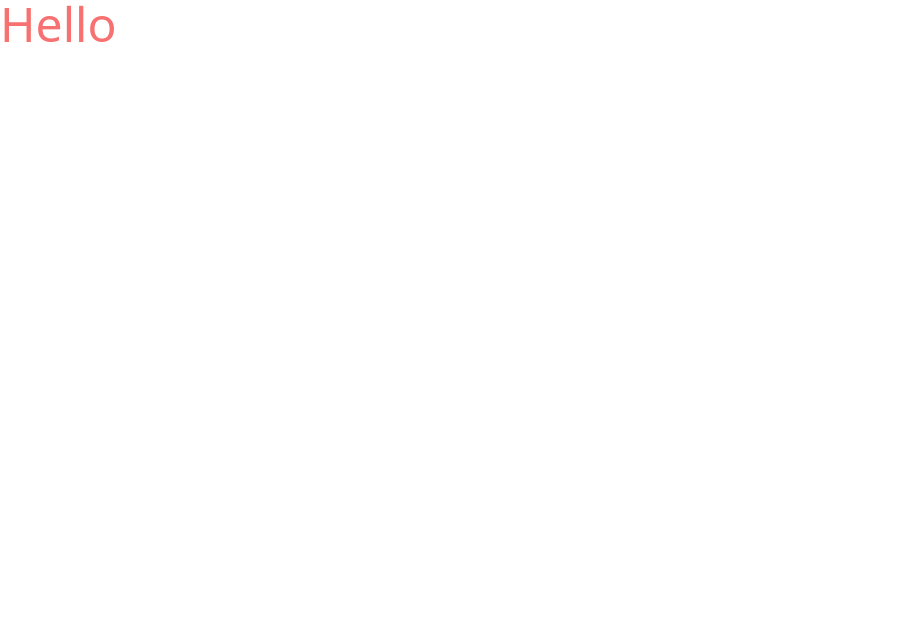
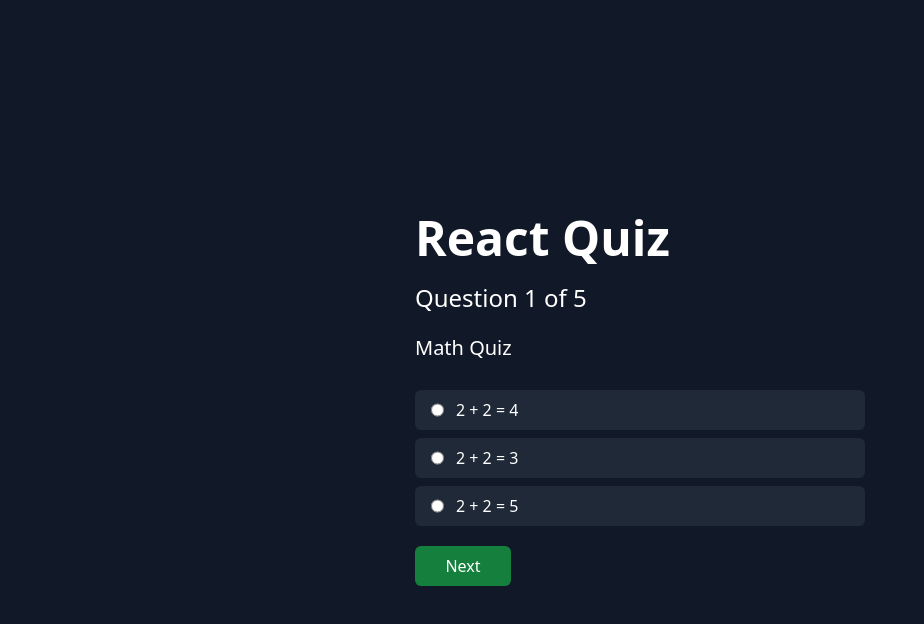
Before and after one commit to Reecure/React_quiz_test, a React (Vite) app: page / in a window 1280 px wide. Shown: the top 624 px of the page, without its empty margins (0-924 px from the left). Built offline with nearby package versions, Linux system fonts and the light colour scheme.

Commit message:
feat: add rendering quiz with static data

```diff
--- /dev/null
+++ b/data.json
@@ -0,0 +1,109 @@
+{
+  "quizs": [
+    {
+      "id": "1",
+      "title": "Math Quiz",
+      "answers": [
+        {
+          "id": 1,
+          "answer": "2 + 2 = 4",
+          "isCorrect": true
+        },
+        {
+          "id": 2,
+          "answer": "2 + 2 = 3",
+          "isCorrect": false
+        },
+        {
+          "id": 3,
+          "answer": "2 + 2 = 5",
+          "isCorrect": false
+        }
+      ]
+    },
+    {
+      "id": "2",
+      "title": "Science Quiz",
+      "answers": [
+        {
+          "id": 1,
+          "answer": "The Earth is flat",
+          "isCorrect": false
+        },
+        {
+          "id": 2,
+          "answer": "The Earth revolves around the Sun",
+          "isCorrect": true
+        },
+        {
+          "id": 3,
+          "answer": "The Sun revolves around the Earth",
+          "isCorrect": false
+        }
+      ]
+    },
+    {
+      "id": "3",
+      "title": "History Quiz",
+      "answers": [
+        {
+          "id": 1,
+          "answer": "World War II ended in 1945",
+          "isCorrect": true
+        },
+        {
+          "id": 2,
+          "answer": "World War II ended in 1939",
+          "isCorrect": false
+        },
+        {
+          "id": 3,
+          "answer": "World War II ended in 1950",
+          "isCorrect": false
+        }
+      ]
+    },
+    {
+      "id": "4",
+      "title": "Geography Quiz",
+      "answers": [
+        {
+          "id": 1,
+          "answer": "The capital of France is Paris",
+          "isCorrect": true
+        },
+        {
+          "id": 2,
+          "answer": "The capital of France is Berlin",
+          "isCorrect": false
+        },
+        {
+          "id": 3,
+          "answer": "The capital of France is Madrid",
+          "isCorrect": false
+        }
+      ]
+    },
+    {
+      "id": "5",
+      "title": "Literature Quiz",
+      "answers": [
+        {
+          "id": 1,
+          "answer": "Shakespeare wrote 'Hamlet'",
+          "isCorrect": true
+        },
+        {
+          "id": 2,
+          "answer": "Shakespeare wrote 'War and Peace'",
+          "isCorrect": false
+        },
+        {
+          "id": 3,
+          "answer": "Shakespeare wrote 'Pride and Prejudice'",
+          "isCorrect": false
+        }
+      ]
+    }
+  ]
+}
--- a/index.html
+++ b/index.html
@@ -5,7 +5,7 @@
     <meta name="viewport" content="width=device-width, initial-scale=1.0" />
     <title>React quiz</title>
   </head>
-  <body>
+  <body class="bg-gray-900 text-white">
     <div id="root"></div>
     <script type="module" src="/src/main.tsx"></script>
   </body>
--- a/src/App.tsx
+++ b/src/App.tsx
@@ -1,5 +1,9 @@
+import { useState } from 'react';
+
+import Quiz from './components/widgets/Quiz';
+
 const App = () => {
-  return <div className="text-5xl text-red-400">Hello</div>;
+  return <Quiz />;
 };
 
 export default App;
--- /dev/null
+++ b/src/components/ui/Button/index.tsx
@@ -0,0 +1,33 @@
+import { ButtonHTMLAttributes, forwardRef, ReactNode } from 'react';
+
+type VariantTypes = 'clear' | 'green';
+
+const variantClasses: Record<VariantTypes, string> = {
+  clear: '',
+  green: 'rounded-md bg-green-700 w-24 h-10',
+};
+
+interface Props extends ButtonHTMLAttributes<HTMLButtonElement> {
+  children: string | ReactNode;
+  onClick?: () => void;
+  variant: VariantTypes;
+  className?: string;
+}
+
+const Button = forwardRef<HTMLButtonElement, Props>((props, ref) => {
+  const { children, onClick, variant, className, ...otherProps } = props;
+
+  return (
+    <button
+      ref={ref}
+      onClick={onClick}
+      {...otherProps}
+      type="button"
+      className={`${variantClasses[variant]} ${className} `}
+    >
+      {children}
+    </button>
+  );
+});
+
+export default Button;
--- /dev/null
+++ b/src/components/ui/Container/index.tsx
@@ -0,0 +1,18 @@
+import { FC, ReactNode } from 'react';
+
+interface Props {
+  children: ReactNode;
+  className?: string;
+}
+
+const Container: FC<Props> = (props) => {
+  const { children, className } = props;
+
+  return (
+    <div className={`min-w-[375px] max-w-[1440px] px-4 xl:px-16 mx-auto ${className}`}>
+      {children}
+    </div>
+  );
+};
+
+export default Container;
--- /dev/null
+++ b/src/components/widgets/Quiz/index.tsx
@@ -0,0 +1,93 @@
+import { FC, useState } from 'react';
+
+import data from '../../../../data.json';
+import Button from '../../ui/Button';
+import Container from '../../ui/Container';
+
+const { quizs } = data;
+
+const Quiz: FC = () => {
+  const [currentQuestion, setCurrentQuestion] = useState(0);
+  const [score, setScore] = useState(0);
+  const [selectedAnswer, setSelectedAnswer] = useState<number | null>(null);
+  const [showScore, setShowScore] = useState(false);
+
+  const handleAnswerChange = (answerId: number) => {
+    setSelectedAnswer(answerId);
+  };
+
+  const handleNextQuestion = () => {
+    if (
+      quizs[currentQuestion].answers.some(
+        (answer) => answer.id === selectedAnswer && answer.isCorrect,
+      )
+    ) {
+      setScore(score + 1);
+    }
+
+    setSelectedAnswer(null);
+
+    if (currentQuestion < quizs.length - 1) {
+      setCurrentQuestion((prev) => prev + 1);
+    } else {
+      setShowScore(true);
+    }
+  };
+
+  const resetQuiz = () => {
+    setShowScore(false);
+    setCurrentQuestion(0);
+    setScore(0);
+  };
+
+  if (showScore) {
+    return (
+      <Container className="flex justify-center items-center min-h-screen">
+        <div className="flex flex-col items-center gap-5 max-w-[450px] w-full text-center">
+          <h1 className="text-5xl font-semibold">Your Score</h1>
+          <p className="text-3xl">
+            {score} out of {quizs.length}
+          </p>
+          <Button variant="green" onClick={resetQuiz}>
+            Reset
+          </Button>
+        </div>
+      </Container>
+    );
+  }
+
+  return (
+    <Container className="flex justify-center items-center min-h-screen">
+      <div className="flex flex-col gap-5 max-w-[450px] w-full">
+        <h1 className="text-5xl font-semibold">React Quiz</h1>
+        <div>
+          <h2 className="text-2xl">
+            Question <span>{currentQuestion + 1}</span> of <span>{quizs.length}</span>{' '}
+          </h2>
+        </div>
+        <div className="flex flex-col gap-5">
+          <p className="text-xl">{quizs[currentQuestion].title}</p>
+          <form className="flex flex-col gap-2 mt-2">
+            {quizs[currentQuestion].answers.map((answer) => (
+              <label className="flex gap-3 bg-gray-800 px-4 py-2 rounded-md">
+                <input
+                  type="radio"
+                  name="quiz-answer"
+                  value={answer.id}
+                  checked={selectedAnswer === answer.id}
+                  onChange={() => handleAnswerChange(answer.id)}
+                />
+                {answer.answer}
+              </label>
+            ))}
+          </form>
+        </div>
+        <Button onClick={handleNextQuestion} variant="green">
+          Next
+        </Button>
+      </div>
+    </Container>
+  );
+};
+
+export default Quiz;
--- /dev/null
+++ b/src/types/index.ts
@@ -0,0 +1,15 @@
+export interface IQuiz {
+  id: string;
+  title: string;
+  answers: {
+    id: number;
+    answer: string;
+    isCorrect: boolean;
+  }[];
+}
+
+export interface IListQuiz {
+  id: string;
+  title: string;
+  questions: IQuiz[];
+}
```
